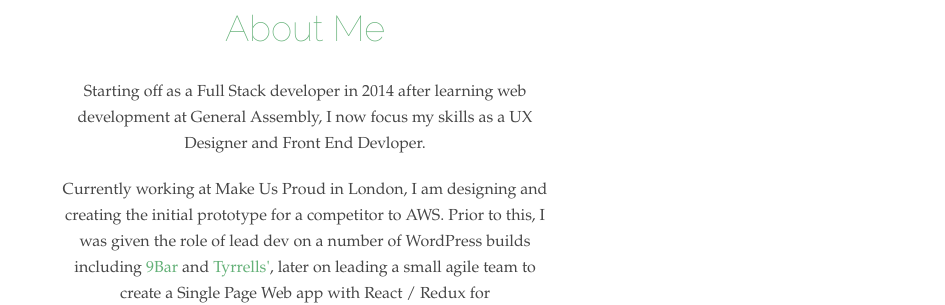
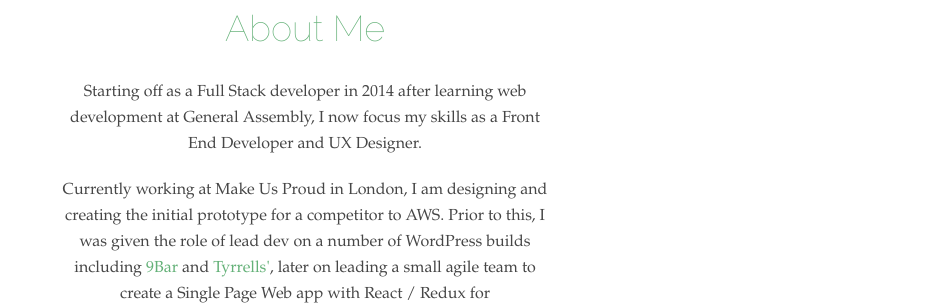
Before and after one commit to alex-windett/alex-windett.github.io, a Jekyll site: the page built from index.html, in a window 1280 px wide and 900 px high, scrolled down 504 px. Shown: the part 176-481 px from the top of the window, without its empty margins (335-1280 px from the left). Built offline with Jekyll 4.4.1, drawn with Linux system fonts in a browser that asks for light colours; some web fonts are replaced.

Commit message:
correcting typo

```diff
--- a/index.html
+++ b/index.html
@@ -6,7 +6,9 @@ body_class: home
 <section class="background--light intro padder center">
 	<h3>About Me</h3>
 
-	<p class="center">Starting off as a Full Stack developer in 2014 after learning web development at General Assembly, I now focus my skills as a UX Designer and Front End Devloper.</p>
+	<p class="center">Starting off as a Full Stack developer in 2014 after learning
+		web development at General Assembly, I now focus my skills as a Front End
+		Developer and UX Designer.</p>
 
 	<p class="center">Currently working at Make Us Proud in London, I am designing and creating the initial prototype for a competitor to AWS. Prior to this, I was given the role of lead dev on a number of WordPress builds including <a href="http://www.9bar.com">9Bar</a> and <a href="http://www.tyrrellscrisps.co.uk">Tyrrells'</a>, later on leading a small agile team to create a Single Page Web app with React / Redux for <a href="http://www.freddiesflowes.com">Freddie's&nbsp;Flowers</a>.</p>
 
```
